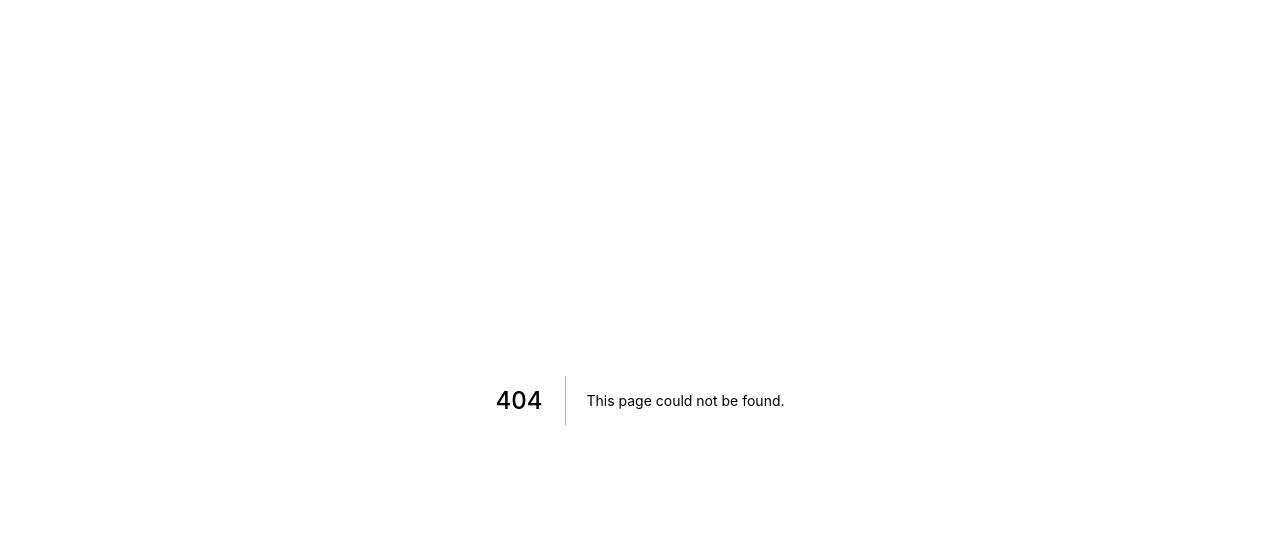
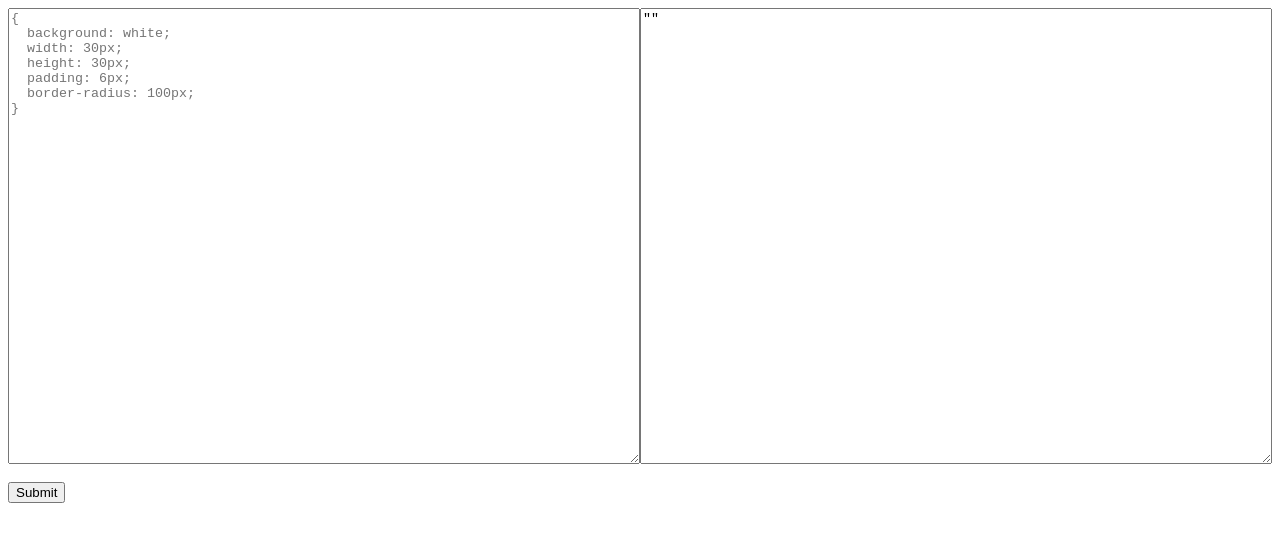
Before and after one commit to ruucm/ruucm.github.io, a Next.js app: page /css-to-jsx in a window 1280 px wide. Before the commit this address had no page. Shown: the top 542 px of the page. Built offline with nearby package versions, Linux system fonts and the light colour scheme.

Commit message:
add css-to-jsx

```diff
--- a/next.config.js
+++ b/next.config.js
@@ -6,4 +6,14 @@ const debug = process.env.NODE_ENV !== "production";
 
 module.exports = {
   assetPrefix: !debug ? "/ruucm.github.io/" : "",
+  webpack: (config, { isServer }) => {
+    // Fixes npm packages that depend on `fs` module
+    if (!isServer) {
+      config.node = {
+        fs: "empty",
+      };
+    }
+
+    return config;
+  },
 };
--- a/package.json
+++ b/package.json
@@ -9,6 +9,7 @@
     "deploy": "rm -rf node_modules/.cache && next build && next export && touch out/.nojekyll && echo \"ruucm.me\" >> out/CNAME && git add out/ && git commit -m \"Deploy Next.js to gh-pages\" && git subtree push --prefix out origin gh-pages"
   },
   "dependencies": {
+    "css": "^3.0.0",
     "next": "latest",
     "react": "^16.7.0",
     "react-dom": "^16.7.0"
--- /dev/null
+++ b/pages/css-to-jsx.js
@@ -0,0 +1,55 @@
+import { useState } from "react";
+import { transform } from "../utils/transform";
+
+function CSSToJSX() {
+  const [formValues, setFormValues] = useState({
+    textarea0: "",
+  });
+  const [transformed, setTransformed] = useState("");
+
+  function handleChange(event) {
+    const target = event.target;
+    const newValue = target.type === "checkbox" ? target.checked : target.value;
+    console.log("newValue", newValue);
+    const name = target.name;
+    setFormValues({ ...formValues, [name]: newValue });
+  }
+  console.log("formValues", formValues);
+  return (
+    <form
+      onSubmit={(e) => {
+        e.preventDefault();
+        let res = transform(`myCSS${formValues["textarea0"]}`);
+        console.log("res", res);
+        setTransformed(res["myCSS"]);
+      }}
+    >
+      <div
+        style={{
+          display: "grid",
+          gridTemplateColumns: "1fr 1fr",
+        }}
+      >
+        <textarea
+          placeholder={`{
+  background: white;
+  width: 30px;
+  height: 30px;
+  padding: 6px;
+  border-radius: 100px;
+}`}
+          name="textarea0"
+          value={formValues["textarea0"]}
+          onChange={handleChange}
+          rows={30}
+        />
+        <textarea value={JSON.stringify(transformed)} rows={30} />
+      </div>
+
+      <br />
+      <input type="submit" />
+    </form>
+  );
+}
+
+export default CSSToJSX;
--- /dev/null
+++ b/utils/transform.js
@@ -0,0 +1,80 @@
+import cssParser from "css";
+
+//
+// Transform implementation or originally thanks to
+// https://github.com/raphamorim/native-css
+//
+
+function transformRules(self, rules, result) {
+  rules.forEach(function (rule) {
+    var obj = {};
+    if (rule.type === "media") {
+      var name = mediaNameGenerator(rule.media);
+      var media = (result[name] = result[name] || {
+        __expression__: rule.media,
+      });
+      transformRules(self, rule.rules, media);
+    } else if (rule.type === "rule") {
+      rule.declarations.forEach(function (declaration) {
+        if (declaration.type === "declaration") {
+          var cleanProperty = cleanPropertyName(declaration.property);
+          obj[cleanProperty] = declaration.value;
+        }
+      });
+      rule.selectors.forEach(function (selector) {
+        var name = nameGenerator(selector.trim());
+        result[name] = obj;
+      });
+    }
+  });
+}
+
+var cleanPropertyName = function (name) {
+  // turn things like 'align-items' into 'alignItems'
+  name = name.replace(/(-.)/g, function (v) {
+    return v[1].toUpperCase();
+  });
+
+  return name;
+};
+
+var mediaNameGenerator = function (name) {
+  return "@media " + name;
+};
+
+var nameGenerator = function (name) {
+  name = name.replace(/\s\s+/g, " ");
+  name = name.replace(/[^a-zA-Z0-9]/g, "_");
+  name = name.replace(/^_+/g, "");
+  name = name.replace(/_+$/g, "");
+
+  return name;
+};
+
+export function transform(inputCssText) {
+  if (!inputCssText) {
+    throw new Error("missing css text to transform");
+  }
+
+  // If the input "css" doesn't wrap it with a css class (raw styles)
+  // we need to wrap it with a style so the css parser doesn't choke.
+  var bootstrapWithCssClass = false;
+  if (inputCssText.indexOf("{") === -1) {
+    bootstrapWithCssClass = true;
+    inputCssText = `.bootstrapWithCssClass { ${inputCssText} }`;
+  }
+
+  console.log("cssParser", cssParser);
+  console.log("inputCssText", inputCssText);
+
+  var css = cssParser.parse(inputCssText);
+  var result = {};
+  transformRules(this, css.stylesheet.rules, result);
+
+  // Don't expose the implementation detail of our wrapped css class.
+  if (bootstrapWithCssClass) {
+    result = result.bootstrapWithCssClass;
+  }
+
+  return result;
+}
```
Also changed, not shown: 1 other file (tests, documents, lock files or other folders).
